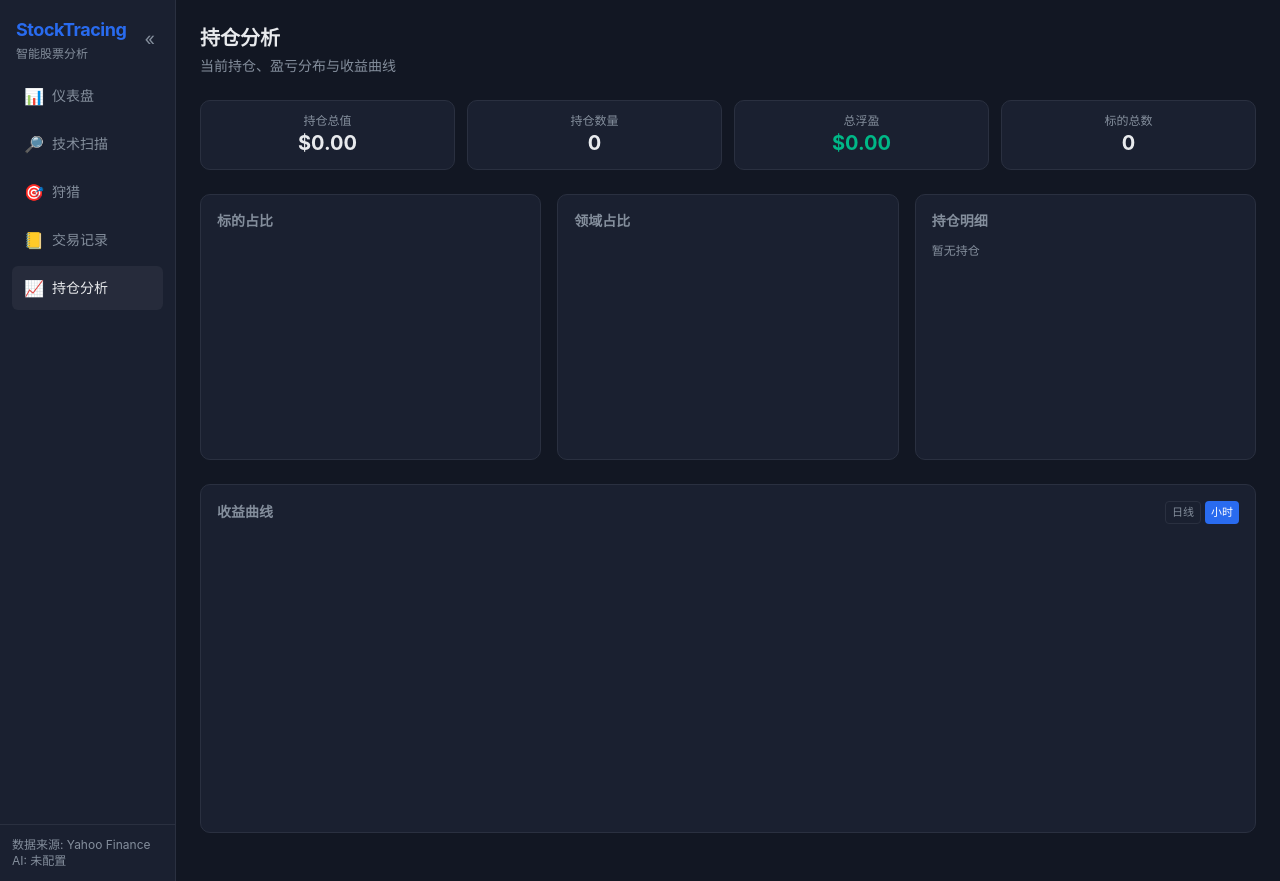
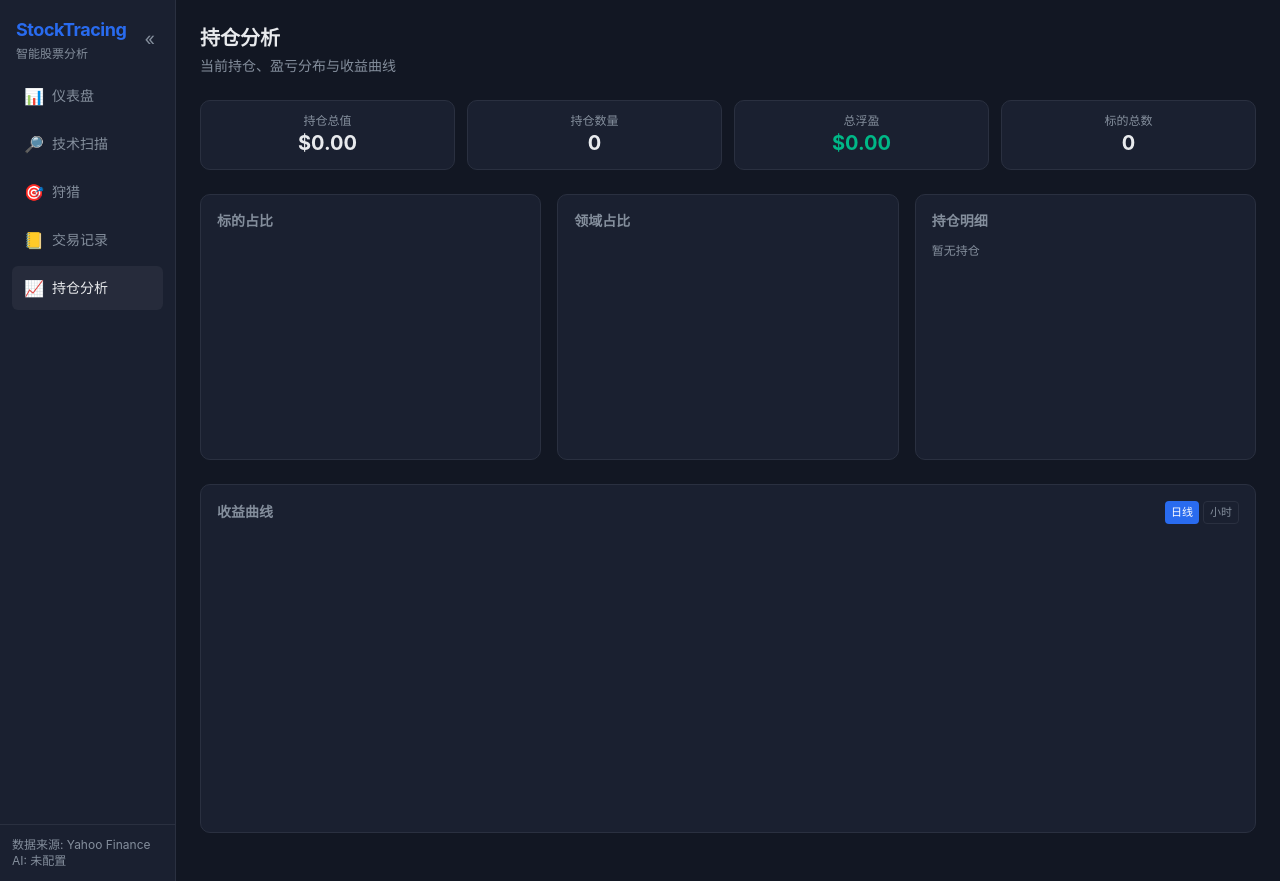
Before and after one commit to RESBI/StockTracing, a FastAPI app: page /portfolio in a window 1280 px wide. Run offline with FastAPI, Linux system fonts and the light colour scheme; data that the repository does not hold is empty; a map, chart or similar area stays blank; some libraries are stand-ins or nearby versions.

Commit message:
Fix default PnL curve to daily with correct active button

```diff
--- a/frontend/templates/portfolio.html
+++ b/frontend/templates/portfolio.html
@@ -34,8 +34,8 @@
         <div class="flex items-center justify-between mb-3">
             <h3 class="text-sm font-semibold text-mute">收益曲线</h3>
             <div class="flex gap-1">
-                <button class="btn btn-outline btn-xs" id="btn-1d" onclick="loadPnlCurve('1d')">日线</button>
-                <button class="btn btn-acc btn-xs" id="btn-1h" onclick="loadPnlCurve('1h')">小时</button>
+                <button class="btn btn-acc btn-xs" id="btn-1d" onclick="loadPnlCurve('1d')">日线</button>
+                <button class="btn btn-outline btn-xs" id="btn-1h" onclick="loadPnlCurve('1h')">小时</button>
             </div>
         </div>
         <div style="position:relative;height:280px"><canvas id="pnl-chart"></canvas></div>
@@ -48,7 +48,7 @@ let symbolChart=null,sectorChart=null,pnlChart=null;
 
 async function loadPortfolio(){
     try{
-        const data=await api('/trades/portfolio');
+        const data=await api('/trades/portfolio?interval=1d');
         document.getElementById('s-total').textContent='$'+data.total_value.toFixed(2);
         document.getElementById('s-count').textContent=data.holdings.length;
         const totalPnl=data.holdings.reduce((s,h)=>s+h.pnl,0);
```
